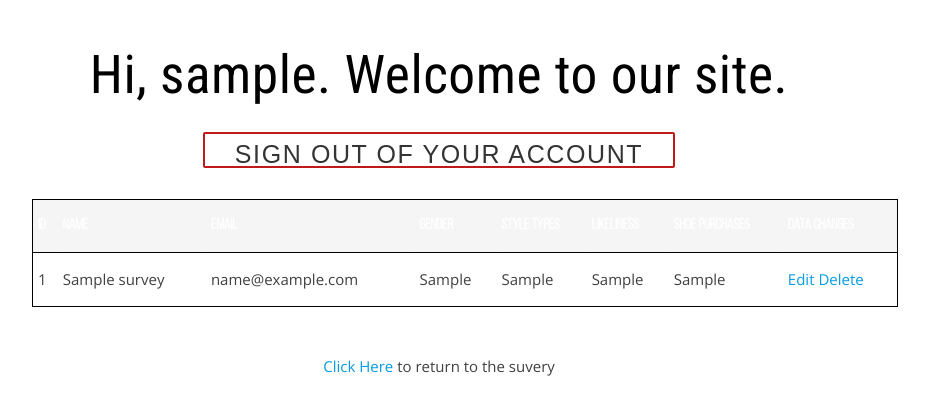
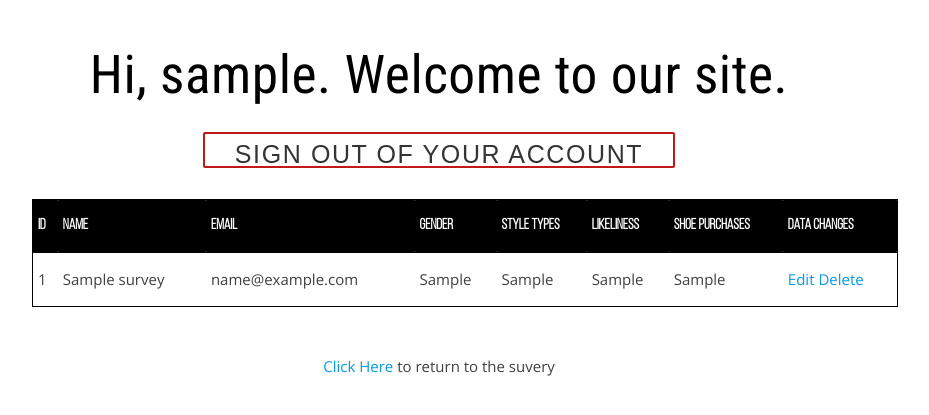
Before and after one commit to aaraymond/CSC174_Assignment9, a PHP site: page /CSC174_Assignment9/admin.php in a window 1280 px wide, with the pointer over the restyled element. Shown: the part 176-591 px from the top of the page, without its empty margins (201-1130 px from the left). Run offline with PHP 8.4, Linux system fonts and the light colour scheme; the visitor is signed in with stand-in values (Sample User, id 1); tables that the repository leaves empty or names only in its code hold one stand-in row (values such as "Sample post").

Commit message:
removed weird hover

```diff
--- a/css/styles.css
+++ b/css/styles.css
@@ -451,7 +451,6 @@ tr:first-child {
 	font-family: BebasNeue, sans-serif;
 }
 
-tr:hover {background-color: #f5f5f5;}
 
 footer .info {
 	padding-top: 20px;
```
Also changed, not shown: admin.php (line endings or trailing spaces), css/override.css (line endings or trailing spaces).
